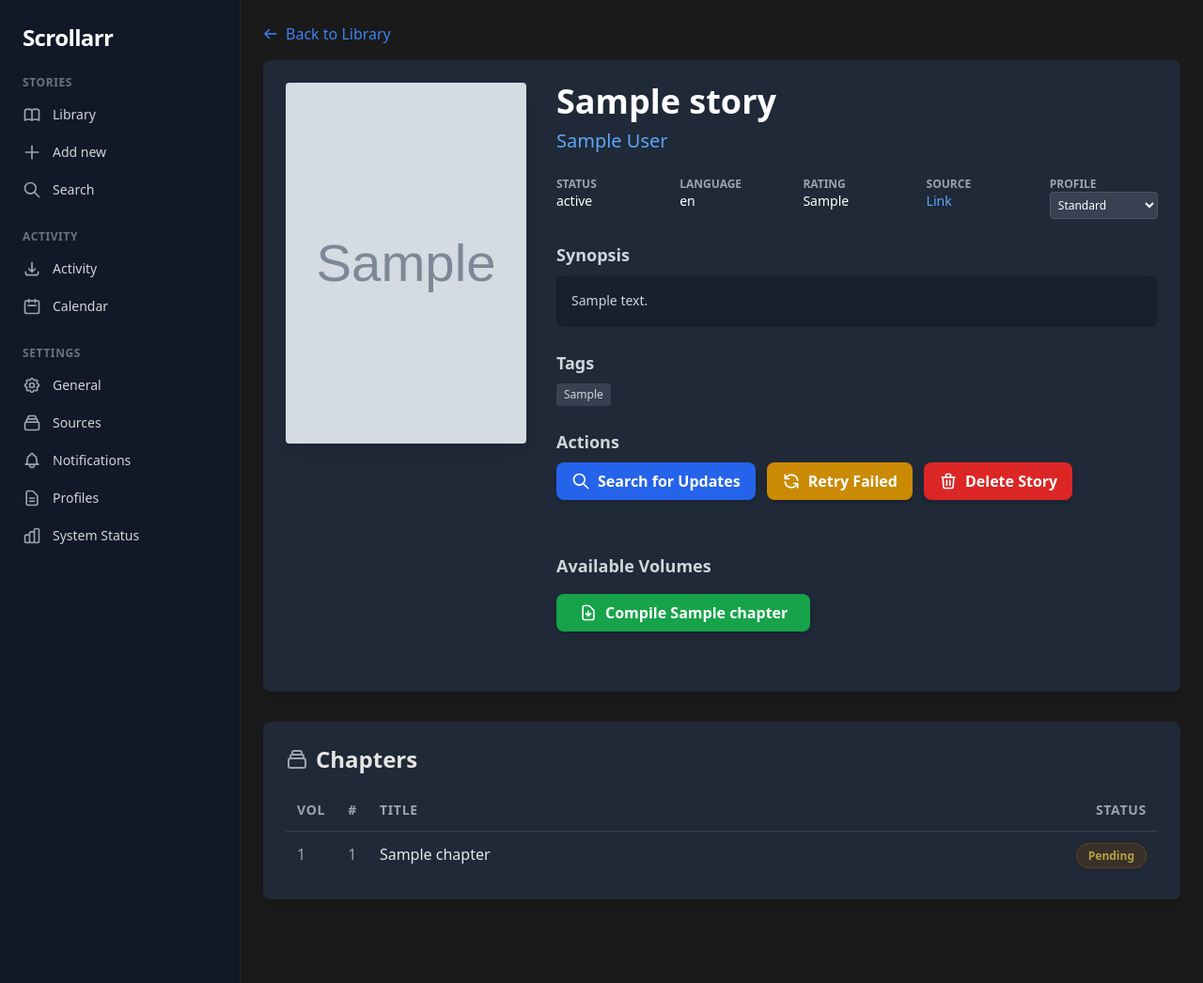
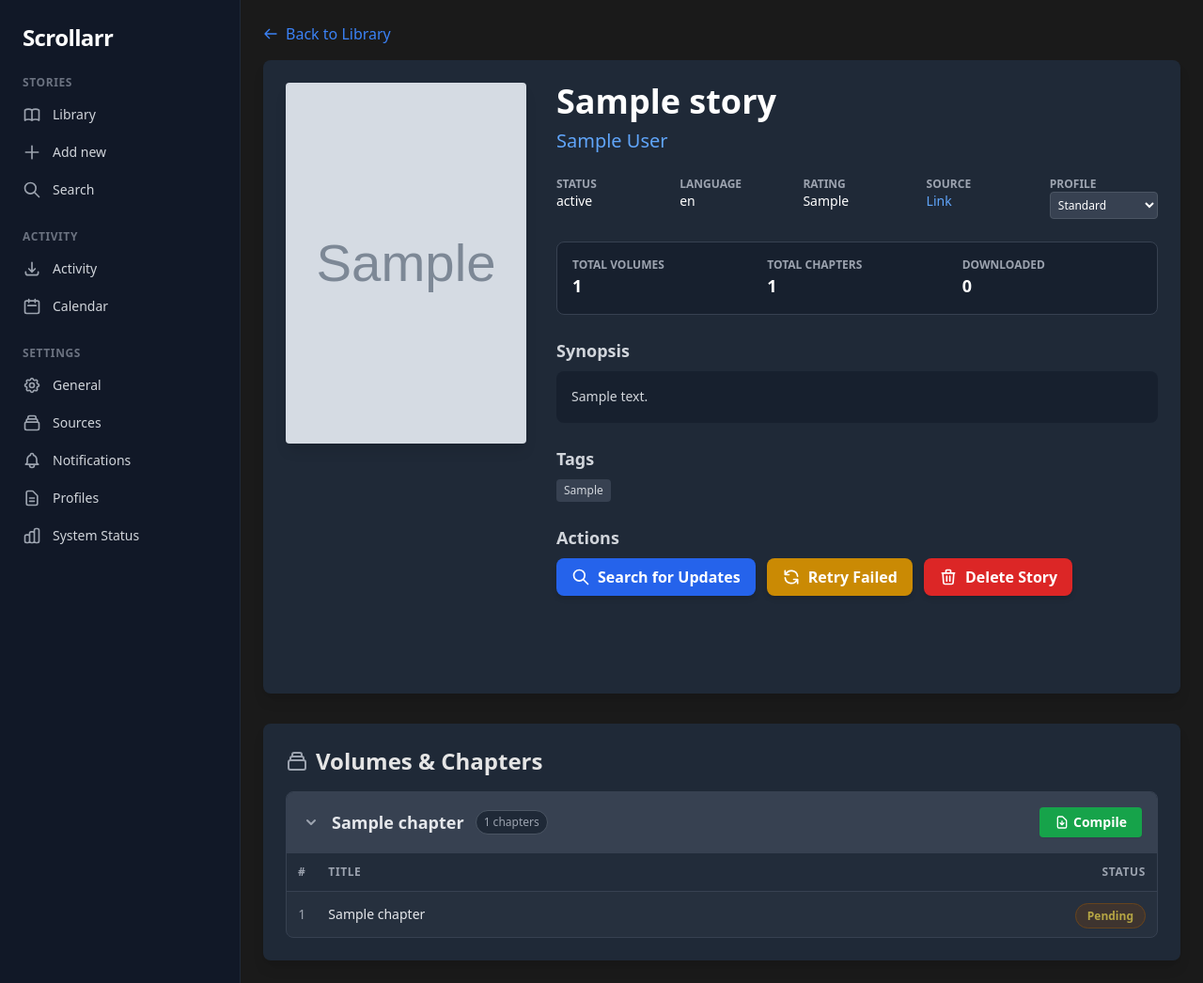
Before and after one commit to RationalAnarchist/ScribDB, a FastAPI app: page /story/1 in a window 1280 px wide. Shown: the whole page at 94% size. Run offline with FastAPI, Linux system fonts and the light colour scheme; tables that the repository leaves empty hold one stand-in row (values such as "Sample post"); grey boxes marked "Sample" are stand-in pictures; some libraries are stand-ins or nearby versions.

Commit message:
Enhance Story View with Volume Grouping
Co-authored-by: RationalAnarchist <45818300+RationalAnarchist@users.noreply.github.com>

```diff
--- a/app.py
+++ b/app.py
@@ -552,11 +552,35 @@ async def story_details(story_id: int, request: Request, db: Session = Depends(g
     if not volume_numbers and chapters:
         volume_numbers = [1]
 
-    volumes = []
-    for v_num in volume_numbers:
-        first_chap = next((c for c in chapters if c.volume_number == v_num), None)
-        title = first_chap.volume_title if first_chap and first_chap.volume_title else f"Volume {v_num}"
-        volumes.append({'number': v_num, 'title': title})
+    # Group chapters by volume
+    grouped_volumes = {}
+    for chapter in chapters:
+        v_num = chapter.volume_number if chapter.volume_number is not None else 1
+        if v_num not in grouped_volumes:
+            grouped_volumes[v_num] = {
+                'number': v_num,
+                'title': chapter.volume_title or f"Volume {v_num}",
+                'chapters': []
+            }
+        # Update title if it was missing but found later (though usually consistent within volume)
+        if not grouped_volumes[v_num]['title'] or grouped_volumes[v_num]['title'].startswith("Volume "):
+             if chapter.volume_title:
+                 grouped_volumes[v_num]['title'] = chapter.volume_title
+
+        grouped_volumes[v_num]['chapters'].append(chapter)
+
+    # Sort volumes
+    volumes = sorted(grouped_volumes.values(), key=lambda x: x['number'])
+
+    # Sort chapters within volumes
+    for vol in volumes:
+        vol['chapters'].sort(key=lambda c: c.index if c.index is not None else 0)
+
+    stats = {
+        'total_volumes': len(volumes),
+        'total_chapters': len(chapters),
+        'downloaded_chapters': sum(1 for c in chapters if c.status == 'downloaded')
+    }
 
     # Get all profiles
     profiles = db.query(EbookProfile).all()
@@ -566,6 +590,7 @@ async def story_details(story_id: int, request: Request, db: Session = Depends(g
         "story": story,
         "chapters": chapters,
         "volumes": volumes,
+        "stats": stats,
         "profiles": profiles
     })
 
--- a/templates/story_details.html
+++ b/templates/story_details.html
@@ -44,6 +44,22 @@
                              <option value="{{ p.id }}" {% if story.profile_id == p.id %}selected{% endif %}>{{ p.name }}</option>
                              {% endfor %}
                          </select>
+                    </div>
+                </div>
+
+                <!-- Stats -->
+                <div class="grid grid-cols-3 gap-4 mb-6 text-sm bg-gray-900/50 p-4 rounded-lg border border-gray-700">
+                    <div>
+                        <span class="block text-gray-400 uppercase text-xs font-semibold">Total Volumes</span>
+                        <span class="text-white text-lg font-bold">{{ stats.total_volumes }}</span>
+                    </div>
+                    <div>
+                        <span class="block text-gray-400 uppercase text-xs font-semibold">Total Chapters</span>
+                        <span class="text-white text-lg font-bold">{{ stats.total_chapters }}</span>
+                    </div>
+                    <div>
+                         <span class="block text-gray-400 uppercase text-xs font-semibold">Downloaded</span>
+                         <span class="text-white text-lg font-bold">{{ stats.downloaded_chapters }}</span>
                     </div>
                 </div>
 
@@ -94,17 +110,6 @@
                 </div>
 
                 <div class="space-y-4">
-                    <h3 class="text-lg font-semibold text-gray-300">Available Volumes</h3>
-                    <div class="flex flex-wrap gap-3">
-                        {% for vol in volumes %}
-                        <button onclick="compileVolume(this, {{ story.id }}, {{ vol.number }})" class="bg-green-600 hover:bg-green-700 text-white font-bold py-2 px-6 rounded-lg transition-colors flex items-center gap-2 shadow-md">
-                            <svg xmlns="http://www.w3.org/2000/svg" class="h-5 w-5" fill="none" viewBox="0 0 24 24" stroke="currentColor">
-                                <path stroke-linecap="round" stroke-linejoin="round" stroke-width="2" d="M12 10v6m0 0l-3-3m3 3l3-3m2 8H7a2 2 0 01-2-2V5a2 2 0 012-2h5.586a1 1 0 01.707.293l5.414 5.414a1 1 0 01.293.707V19a2 2 0 01-2 2z" />
-                            </svg>
-                            Compile {{ vol.title }}
-                        </button>
-                        {% endfor %}
-                    </div>
                      <p id="compile-msg" class="mt-2 text-yellow-500 font-medium h-6"></p>
                 </div>
             </div>
@@ -116,24 +121,44 @@
             <svg xmlns="http://www.w3.org/2000/svg" class="h-6 w-6 text-gray-400" fill="none" viewBox="0 0 24 24" stroke="currentColor">
                 <path stroke-linecap="round" stroke-linejoin="round" stroke-width="2" d="M19 11H5m14 0a2 2 0 012 2v6a2 2 0 01-2 2H5a2 2 0 01-2-2v-6a2 2 0 012-2m14 0V9a2 2 0 00-2-2M5 11V9a2 2 0 012-2m0 0V5a2 2 0 012-2h6a2 2 0 012 2v2M7 7h10" />
             </svg>
-            Chapters
+            Volumes & Chapters
         </h2>
+
+        <div class="space-y-4">
+            {% for vol in volumes %}
+            <details class="group bg-gray-700/30 rounded-lg overflow-hidden border border-gray-700" {% if loop.first %}open{% endif %}>
+                <summary class="flex items-center justify-between p-4 cursor-pointer bg-gray-700 hover:bg-gray-600 transition-colors select-none">
+                    <div class="flex items-center gap-3">
+                        <svg xmlns="http://www.w3.org/2000/svg" class="h-5 w-5 text-gray-400 transform group-open:rotate-90 transition-transform" viewBox="0 0 20 20" fill="currentColor">
+                            <path fill-rule="evenodd" d="M7.293 14.707a1 1 0 010-1.414L10.586 10 7.293 6.707a1 1 0 011.414-1.414l4 4a1 1 0 010 1.414l-4 4a1 1 0 01-1.414 0z" clip-rule="evenodd" />
+                        </svg>
+                        <span class="text-lg font-semibold text-gray-200">{{ vol.title }}</span>
+                        <span class="text-xs text-gray-400 bg-gray-800 px-2 py-1 rounded-full border border-gray-600">{{ vol.chapters|length }} chapters</span>
+                    </div>
+
+                    <button onclick="event.stopPropagation(); compileVolume(this, {{ story.id }}, {{ vol.number }})" class="bg-green-600 hover:bg-green-700 text-white text-sm font-bold py-1.5 px-4 rounded transition-colors flex items-center gap-1 shadow-sm">
+                        <svg xmlns="http://www.w3.org/2000/svg" class="h-4 w-4" fill="none" viewBox="0 0 24 24" stroke="currentColor">
+                            <path stroke-linecap="round" stroke-linejoin="round" stroke-width="2" d="M12 10v6m0 0l-3-3m3 3l3-3m2 8H7a2 2 0 01-2-2V5a2 2 0 012-2h5.586a1 1 0 01.707.293l5.414 5.414a1 1 0 01.293.707V19a2 2 0 01-2 2z" />
+                        </svg>
+                        Compile
+                    </button>
+                </summary>
+
+                <div class="border-t border-gray-700">
                     <div class="overflow-x-auto">
                         <table class="w-full text-left border-collapse">
                             <thead>
-                    <tr class="text-gray-400 border-b border-gray-700 text-sm uppercase tracking-wider">
-                        <th class="p-3 font-semibold">Vol</th>
-                        <th class="p-3 font-semibold">#</th>
+                                <tr class="text-gray-400 bg-gray-800/50 border-b border-gray-700 text-xs uppercase tracking-wider">
+                                    <th class="p-3 font-semibold w-16 text-center">#</th>
                                     <th class="p-3 font-semibold w-full">Title</th>
                                     <th class="p-3 font-semibold text-right">Status</th>
                                 </tr>
                             </thead>
                             <tbody class="divide-y divide-gray-700">
-                    {% for chapter in chapters %}
+                                {% for chapter in vol.chapters %}
                                 <tr class="hover:bg-gray-700/50 transition-colors">
-                        <td class="p-3 text-gray-400" title="{{ chapter.volume_title or chapter.volume_number }}">{{ chapter.volume_number }}</td>
-                        <td class="p-3 text-gray-400">{{ chapter.index }}</td>
-                        <td class="p-3 font-medium text-gray-200">{{ chapter.title }}</td>
+                                    <td class="p-3 text-gray-400 text-center text-sm">{{ chapter.index }}</td>
+                                    <td class="p-3 font-medium text-gray-200 text-sm">{{ chapter.title }}</td>
                                     <td class="p-3 text-right">
                                         {% if chapter.status == 'downloaded' %}
                                             <span class="bg-green-900/50 text-green-300 py-1 px-3 rounded-full text-xs font-semibold border border-green-800">Downloaded</span>
@@ -149,6 +174,10 @@
                                 {% endfor %}
                             </tbody>
                         </table>
+                    </div>
+                </div>
+            </details>
+            {% endfor %}
         </div>
     </div>
 
```
Also changed, not shown: 1 other file. Lines whose indentation alone changed are shown as unchanged.
